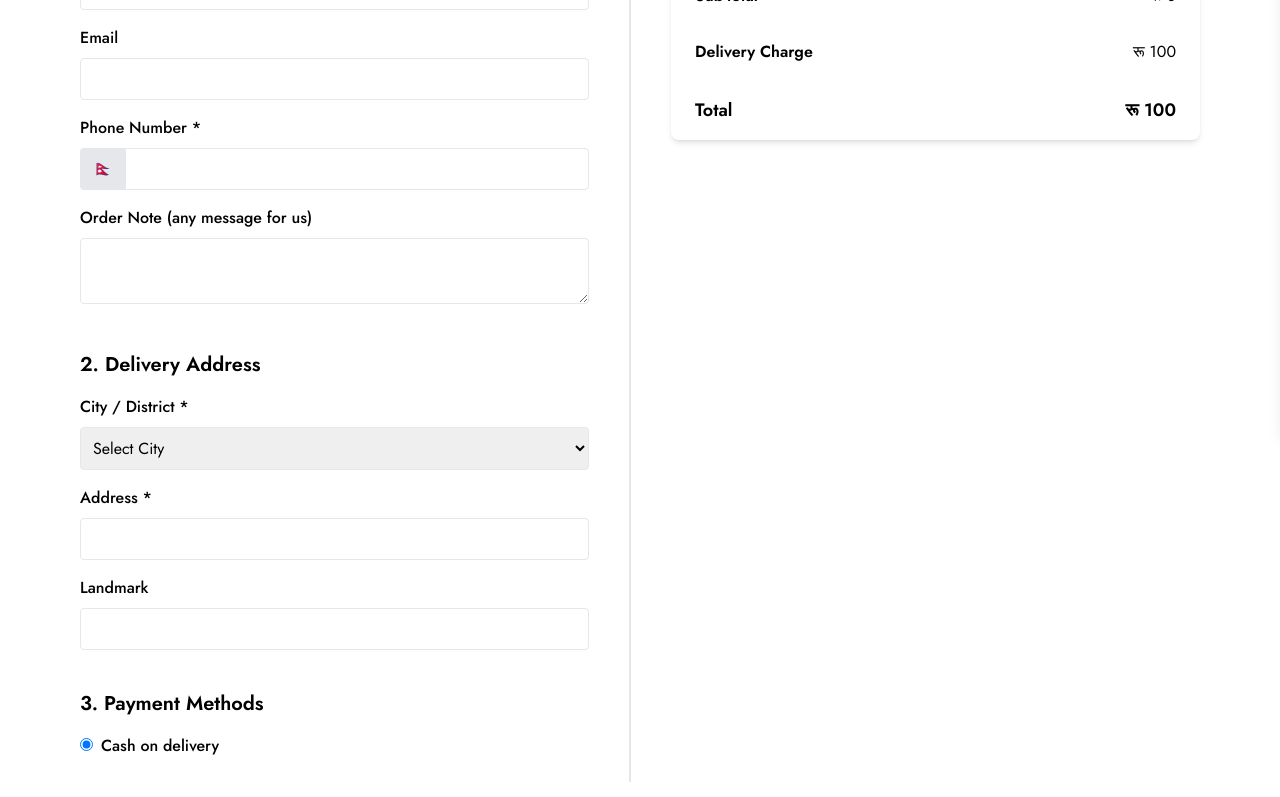
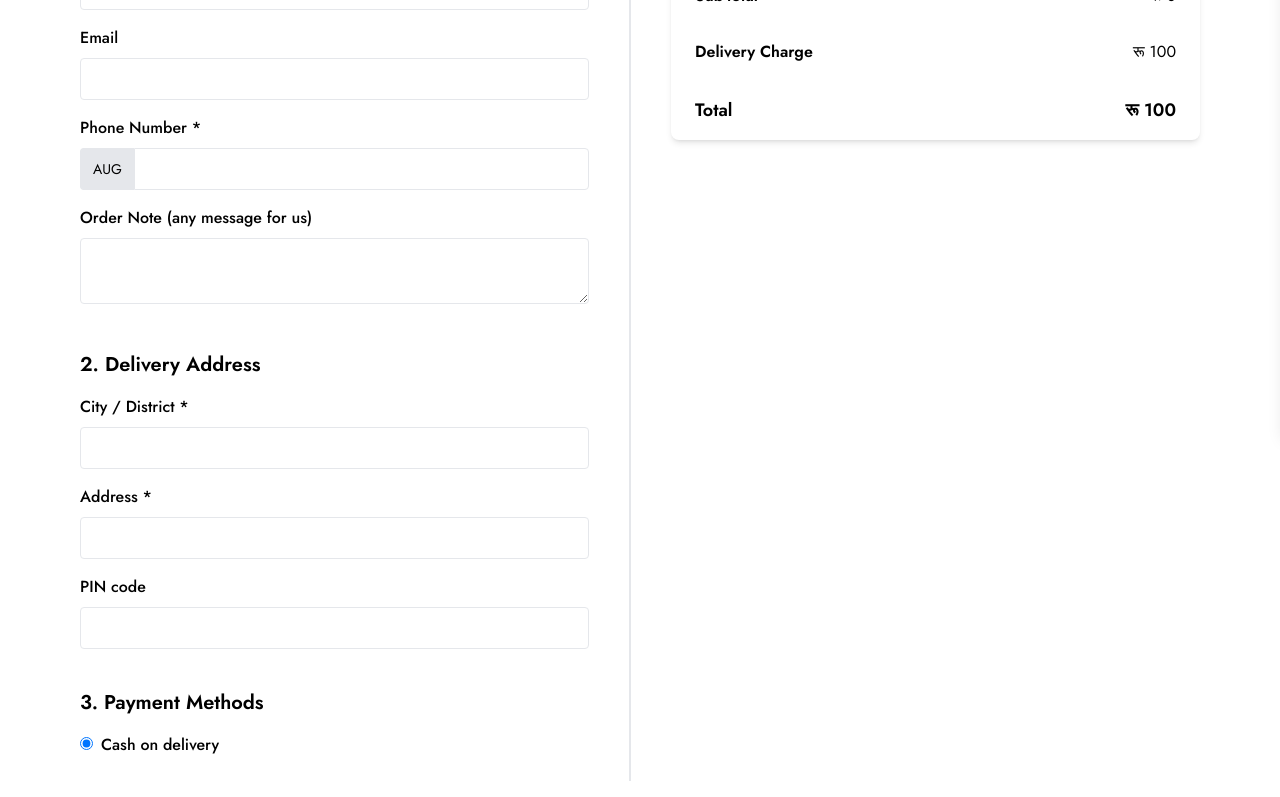
Before and after one commit to mishuk09/Clothing-Brand-Frontend, a React (Create React App) app in the folder Front-End/: page /checkout in a window 1280 px wide. Shown: the part 367-1164 px from the top of the page. Built offline with nearby package versions, Linux system fonts and the light colour scheme.

Commit message:
update checkout section

```diff
--- a/Front-End/src/components/Checkout.js
+++ b/Front-End/src/components/Checkout.js
@@ -100,7 +100,7 @@ const Checkout = () => {
                             />
                             <label className="block mb-2 font-medium">Phone Number *</label>
                             <div className="flex mb-4">
-                                <span className="inline-flex items-center px-3 border border-r-0 rounded-l bg-gray-200">🇳🇵</span>
+                                <span className="inline-flex text-sm items-center px-3 border border-r-0 rounded-l bg-gray-200">AUG</span>
                                 <input
                                     type="tel"
                                     name="phoneNumber"
@@ -122,17 +122,16 @@ const Checkout = () => {
                         <div className="mb-6">
                             <h2 className="text-xl font-semibold mb-4">2. Delivery Address</h2>
                             <label className="block mb-2 font-medium">City / District *</label>
-                            <select
+                            <input
                                 name="city"
                                 value={formData.city}
                                 onChange={handleChange}
                                 className={`w-full p-2 mb-4 border rounded ${errors.city ? 'border-red-500' : ''}`}
                                 required
-                            >
-                                <option value="">Select City</option>
-                                <option value="Kathmandu Inside Ring Road">Kathmandu Inside Ring Road</option>
-                                {/* Add more options as needed */}
-                            </select>
+                            />
+                            {/* <option value="">Select City</option>
+                                <option value="Kathmandu Inside Ring Road">Kathmandu Inside Ring Road</option> */}
+
                             {errors.city && <p className="text-red-500">{errors.city}</p>}
                             <label className="block mb-2 font-medium">Address *</label>
                             <input
@@ -144,7 +143,7 @@ const Checkout = () => {
                                 required
                             />
                             {errors.address && <p className="text-red-500">{errors.address}</p>}
-                            <label className="block mb-2 font-medium">Landmark</label>
+                            <label className="block mb-2 font-medium">PIN code</label>
                             <input
                                 type="text"
                                 name="landmark"
```
